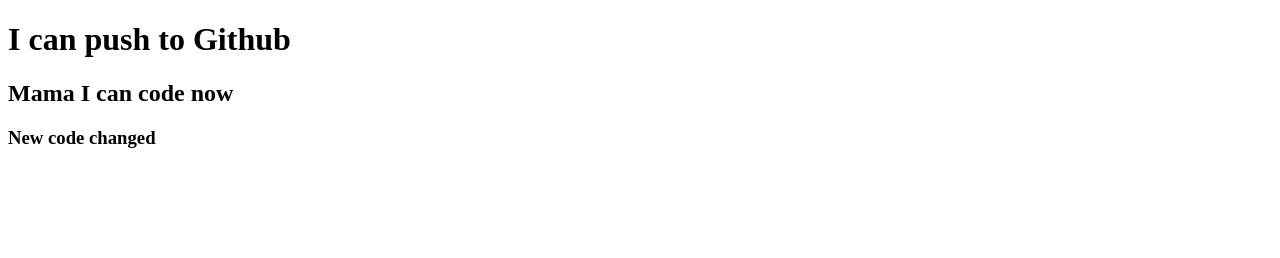
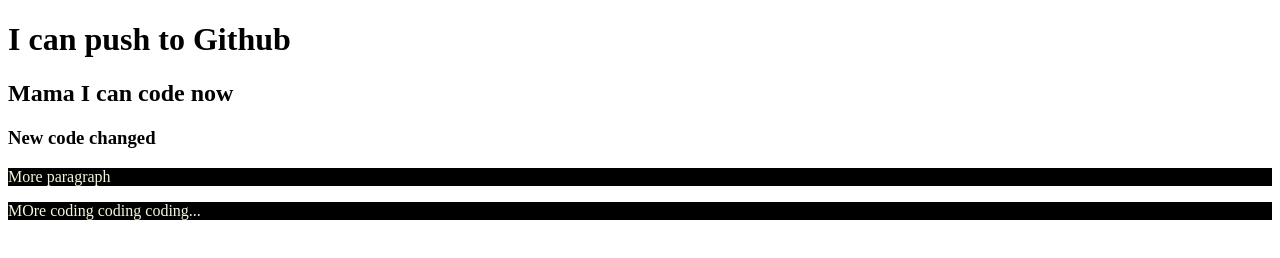
Before and after one commit to Ashique-coder/my-first-repo, a plain HTML site: page index.html in a window 1280 px wide. Drawn offline with Linux system fonts and the light colour scheme.

Commit message:
styles added

```diff
--- /dev/null
+++ b/Style.css
@@ -0,0 +1,4 @@
+p{
+    color: beige;
+    background-color: black;
+}
--- a/index.html
+++ b/index.html
@@ -4,11 +4,14 @@
     <meta charset="UTF-8">
     <meta name="viewport" content="width=device-width, initial-scale=1.0">
     <title>My first Github Repo</title>
+    <link rel="stylesheet" href="Style.css">
 </head>
 <body>
     <h1>I can push to Github</h1>
     <h2>Mama I can code now</h2>
     <h3>New code changed</h3>
+<p>More paragraph </p>
+<p>MOre coding coding coding...</p>
 
 </body>
 </html>
```
